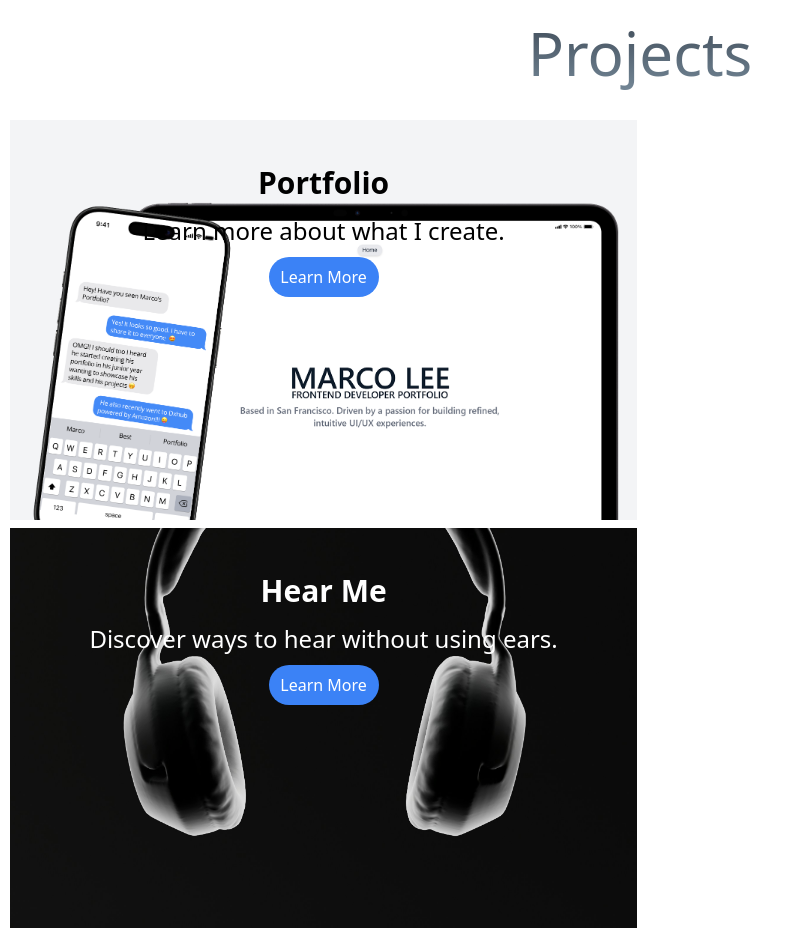
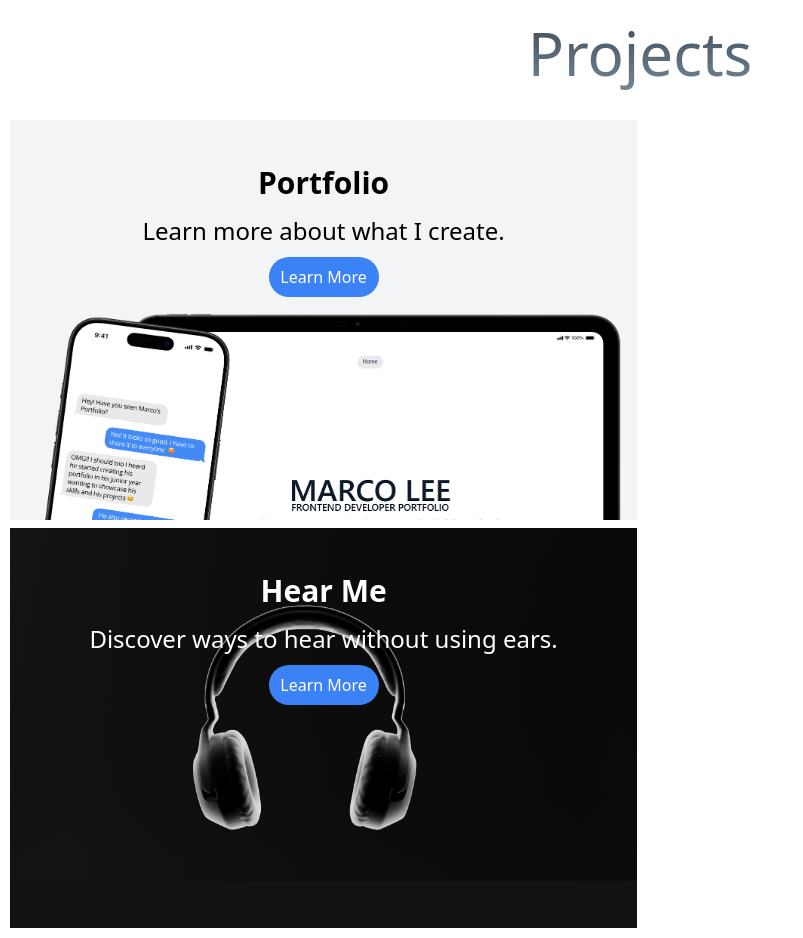
Before and after one commit to MarcoLe3/portfolio, a Next.js app: page / in a window 1280 px wide. Shown: the part 840-1778 px from the top of the page, without its empty margins (0-803 px from the left). Built offline with nearby package versions, Linux system fonts and the light colour scheme.

Commit message:
fuck it we ball

```diff
--- a/components/cards/Overview.jsx
+++ b/components/cards/Overview.jsx
@@ -13,4 +13,4 @@ function Overview({text}) {
   )
 }
 
-export default Overview
+export default React.memo(Overview)
--- a/components/cards/projectDescription.jsx
+++ b/components/cards/projectDescription.jsx
@@ -1,30 +1,32 @@
 import React from 'react';
-import Link from 'next/link';
 import Image from 'next/image';
 import LearnMoreButton from '../button/LearnMore';
 
-export default function ProjectDescription({
+function ProjectDescription({
   title,
   tagline,
   bgColor,
-  bgImageUrl,
   titleColor,
   taglineColor,
-  bgPos,
   link,
-  bgSize
+  bgImageUrl,
+  top_pic,
+  width_pic,
+  height_pic
 }) {
   return (
     <div
-      className="p-6 flex flex-col justify-start items-center gap-6 w-full sm:h-[49vh] md:w-[49vw] h-[320px] lg:h-[50vh] md:h-[32vh] overflow-hidden"
-      style={{
-        backgroundColor: bgColor,
-        backgroundImage: bgImageUrl ? `url(${bgImageUrl})` : 'none',
-        backgroundSize: bgSize,
-        backgroundPosition: bgPos || 'center',
-        backgroundRepeat: 'no-repeat'
-      }}
+      className="p-6 flex flex-col justify-start items-center gap-6 w-full sm:h-[49vh] md:w-[49vw] h-[320px] lg:h-[50vh] md:h-[32vh] overflow-hidden relative"
+      style={{ backgroundColor: bgColor }}
     >
+      <Image
+        src={bgImageUrl}
+        loading="lazy"
+        quality={100}
+        width={width_pic || 700}
+        height={height_pic || 700}
+        style={{ zIndex: 0, position: 'absolute', top: `${top_pic}px` }}
+      />
       <div className="text-center flex flex-col gap-2 z-10 items-center pt-4">
         <h2 style={{ color: titleColor }} className="text-[30px] font-semibold">
           {title}
@@ -37,3 +39,5 @@ export default function ProjectDescription({
     </div>
   );
 }
+
+export default React.memo(ProjectDescription);
--- a/components/sections/Project.jsx
+++ b/components/sections/Project.jsx
@@ -2,6 +2,7 @@ import React from "react";
 import SlideShow from "../button/slide";
 import projects from "../../json/project.json";
 import ProjectDescription from "../cards/projectDescription";
+import { Profiler } from 'react';
 
 const Projects = () => {
   return (
@@ -12,8 +13,17 @@ const Projects = () => {
 
       <div className="flex flex-row md:flex-col sm:flex-col flex-wrap gap-2 p-2.5">
         {projects.map((project) => (
+          <Profiler
+            key={project.title}
+            id={project.title}
+            onRender={(id, phase, actualDuration, baseDuration, startTime, commitTime, interactions) => {
+              console.log(`Component: ${id}`);
+              console.log(`Phase: ${phase}`);
+              console.log(`Actual render time: ${actualDuration.toFixed(2)}ms`);
+              console.log(`Base duration: ${baseDuration.toFixed(2)}ms`);
+            }}
+          >
             <ProjectDescription
-            key={project.title}
               title={project.title}
               tagline={project.tagline}
               link={project.link}
@@ -21,11 +31,14 @@ const Projects = () => {
               taglineColor={project.taglineColor}
               bgColor={project.bgColor}
               bgImageUrl={project.bgImageUrl}
-            bgPos={project.bgPos}
-            bgSize = {project.bgSize}
+              top_pic={project.top}
+              width_pic={project.width}
+              height_pic={project.height}
             />
+          </Profiler>
         ))}
       </div>
+
     </section>
   );
 };
--- a/json/project.json
+++ b/json/project.json
@@ -7,8 +7,9 @@
     "link": "/Portfolio",
     "bgColor": "#F3F4F6",
     "bgImageUrl": "/image/portfolio.png",
-    "bgPos": "center 220%",
-    "bgSize": "95%"
+    "top": "190",
+    "width":"600",
+    "height":"400"
   },
   {
     "title": "Hear Me",
@@ -16,9 +17,10 @@
     "titleColor": "white",
     "taglineColor": "white",
     "link": "/Hear_Me",
-    "bgColor": "black",
+    "bgColor": "#121210",
     "bgImageUrl": "/image/hear.jpg",
-    "bgPos": "43% 100%",
-    "bgSize": "180%"
+    "top": "0",
+    "width": "1000",
+    "height": "1000"
   }
 ]
```
Also changed, not shown: 2 other files (tests, documents, lock files or other folders). Lines whose indentation alone changed are shown as unchanged.
